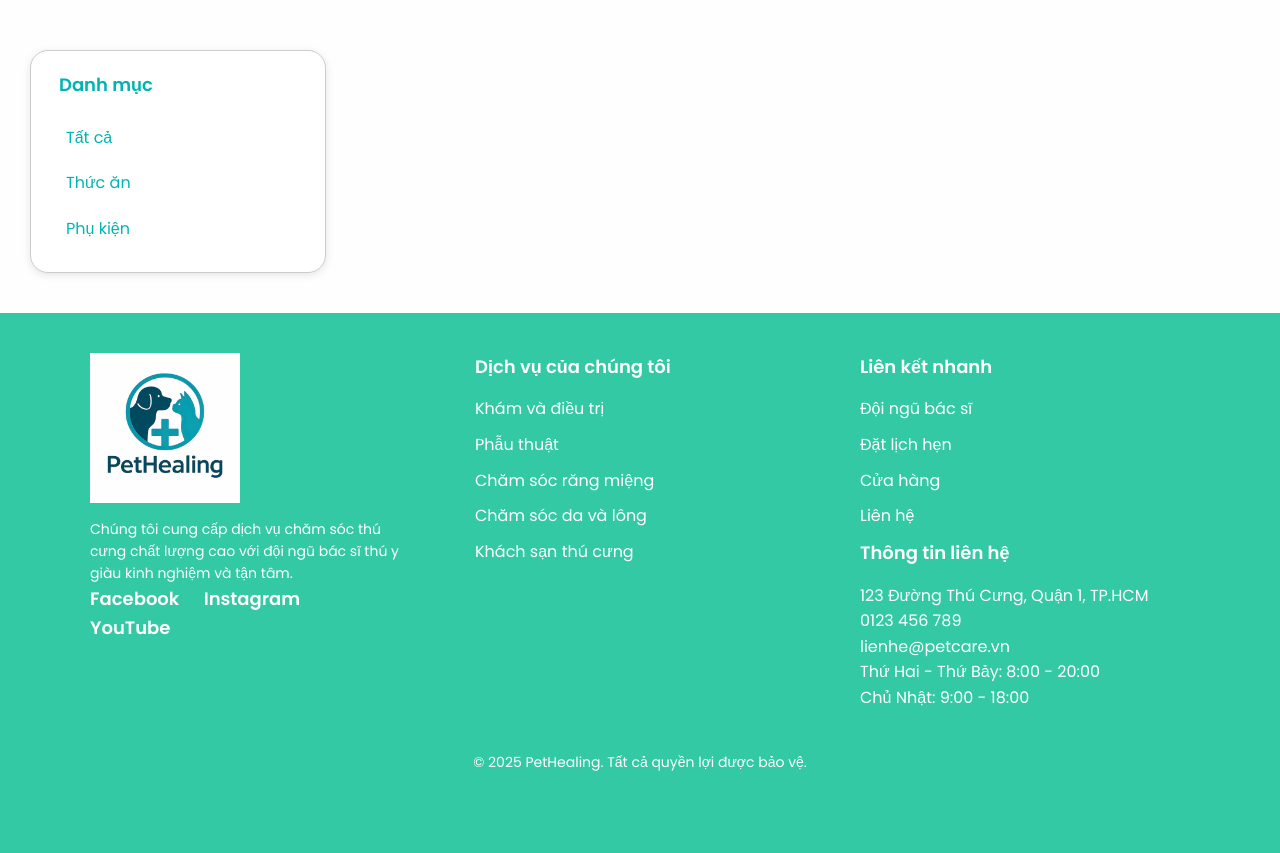
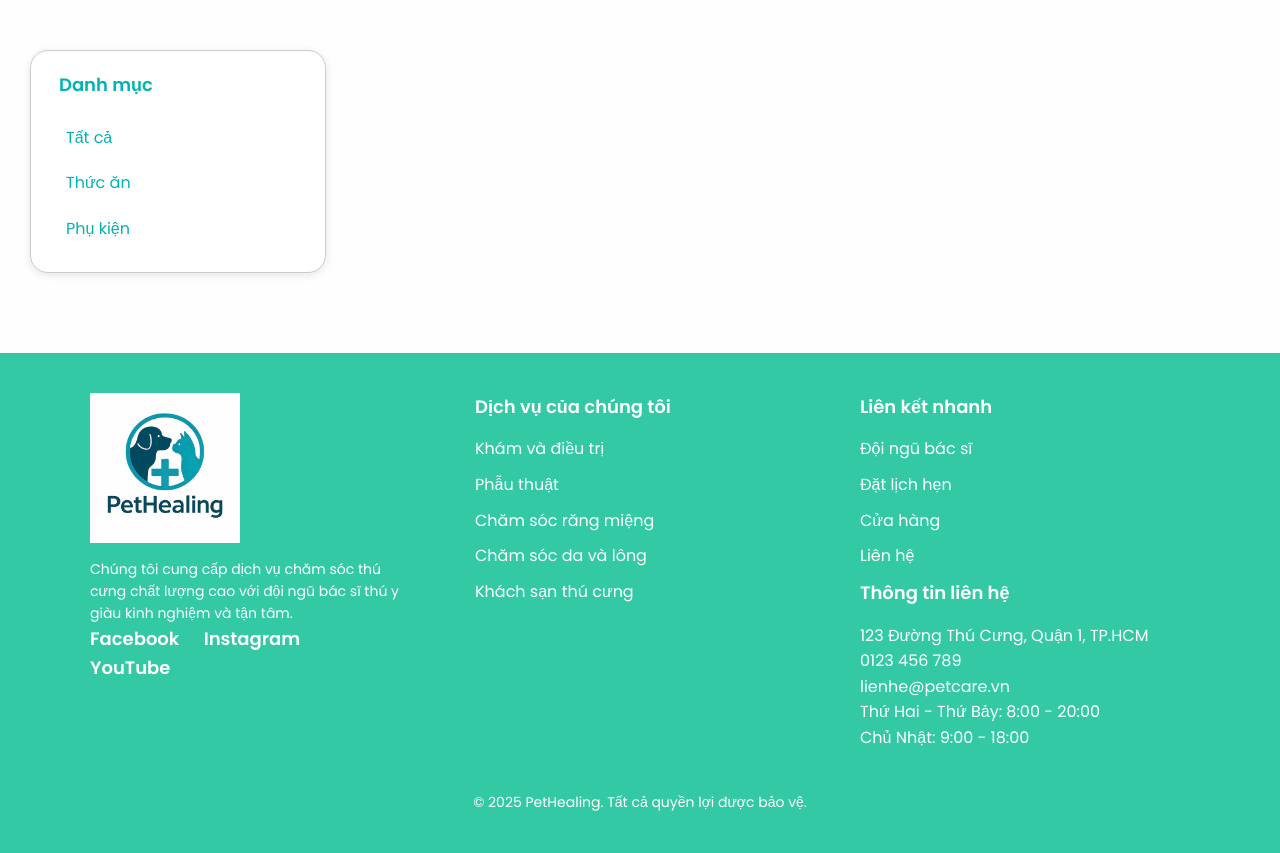
Before and after one commit to tuyenhk05/PetHealing, a PHP site: page /all_products.php in a window 1280 px wide. Shown: the part 560-1413 px from the top of the page. Before the commit the page ends 1331 px from the top, so only its background shows below. Run offline with PHP 8.4, Linux system fonts and the light colour scheme; data that the repository does not hold is empty.

Commit message:
Update category.css

```diff
--- a/assets/css/category.css
+++ b/assets/css/category.css
@@ -281,6 +281,7 @@
     justify-content: center;
     gap: 10px;
     flex-wrap: wrap;
+    margin-bottom: 40px;
 }
 
 .pagination button {
```
